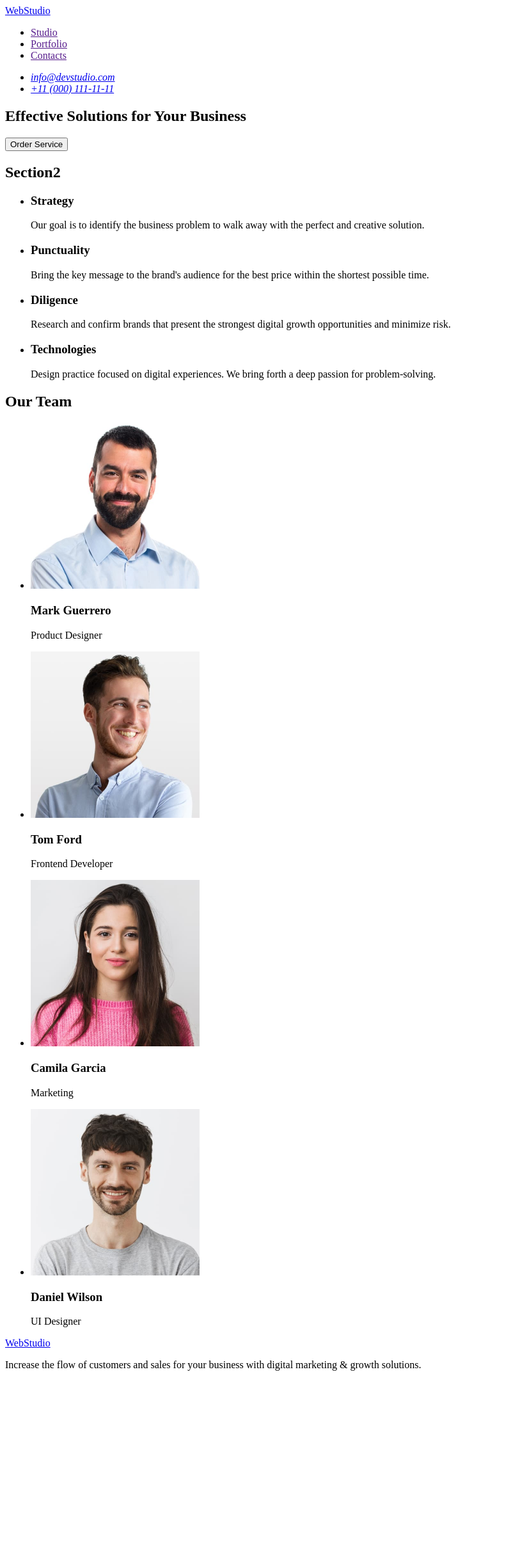
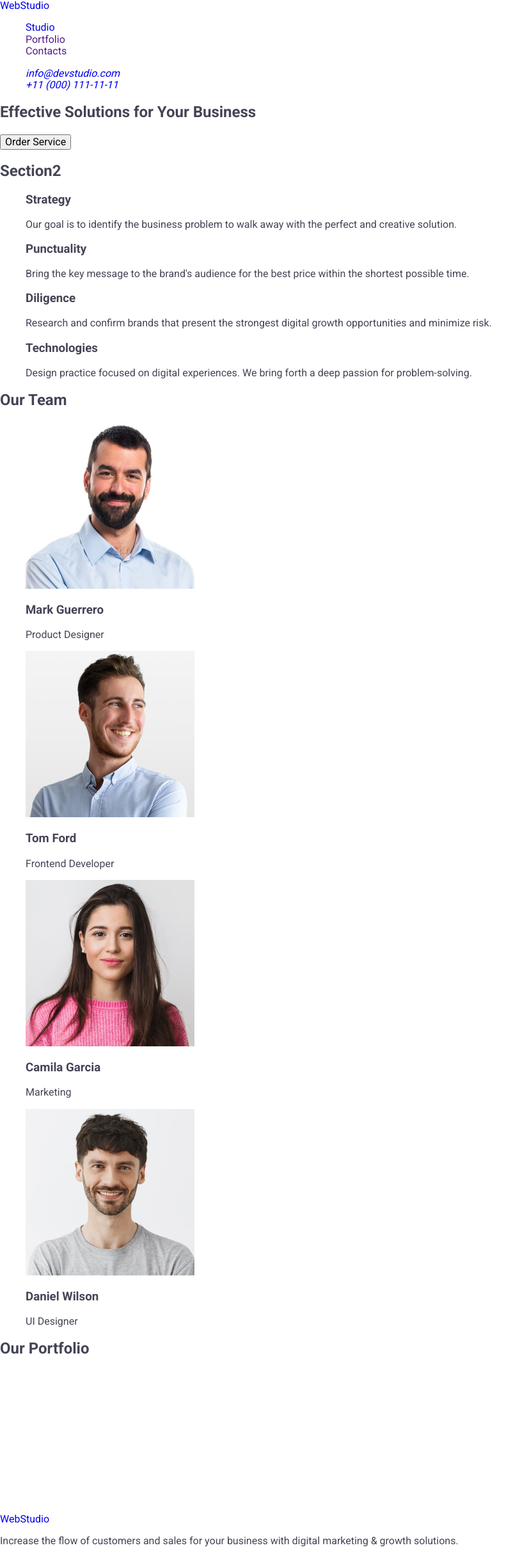
Before and after one commit to DmytroGunko39/goit-markup-hw-02, a plain HTML site: page index.html in a window 1280 px wide. Shown: the whole page at 64% size, without its empty margins (0-827 px from the left). Before the commit the page ends 2158 px from the top, so only its background shows below. Drawn offline with nearby package versions, Linux system fonts and the light colour scheme.

Commit message:
save img

```diff
--- /dev/null
+++ b/css/styles.css
@@ -0,0 +1,14 @@
+/*font-family: "Roboto", sans-serif;
+font-family: "Raleway", sans-serif;*/
+body {
+  font-family: "Roboto", sans-serif;
+  color: #434455;
+  background-color: #fff;
+}
+ul,
+ol {
+  list-style-type: none;
+}
+a {
+  text-decoration: none;
+}
--- a/index.html
+++ b/index.html
@@ -4,23 +4,40 @@
     <meta charset="UTF-8" />
     <meta name="viewport" content="width=device-width, initial-scale=1.0" />
     <title>Web Studio-hw1</title>
+
+    <link
+      rel="stylesheet"
+      href="https://cdnjs.cloudflare.com/ajax/libs/modern-normalize/3.0.1/modern-normalize.min.css"
+      integrity="sha512-q6WgHqiHlKyOqslT/lgBgodhd03Wp4BEqKeW6nNtlOY4quzyG3VoQKFrieaCeSnuVseNKRGpGeDU3qPmabCANg=="
+      crossorigin="anonymous"
+      referrerpolicy="no-referrer"
+    />
+
+    <link rel="preconnect" href="https://fonts.googleapis.com" />
+    <link rel="preconnect" href="https://fonts.gstatic.com" crossorigin />
+    <link
+      href="https://fonts.googleapis.com/css2?family=Raleway:wght@700&family=Roboto:wght@400;500;700&display=swap"
+      rel="stylesheet"
+    />
+
+    <link rel="stylesheet" href="./css/styles.css" />
   </head>
 
   <body>
-    <header>
-      <nav>
-        <a href="./index.html">WebStudio</a>
-        <ul>
-          <li><a href="">Studio</a></li>
-          <li><a href="">Portfolio</a></li>
-          <li><a href="">Contacts</a></li>
+    <header class="page-header">
+      <nav class="header-nav">
+        <a class="logo" href=./index.html">Web<span class="logo-part">Studio</span></a>
+        <ul class="nav-list">
+          <li class="nav-item"><a class="nav-link" href="./index.html">Studio</a></li>
+          <li class="nav-item"><a class="nav-link" href="">Portfolio</a></li>
+          <li class="nav-item"><a class="nav-link" href="">Contacts</a></li>
         </ul>
       </nav>
 
-      <address>
-        <ul>
-          <li><a href="mailto:info@devstudio.com">info@devstudio.com</a></li>
-          <li><a href="tel:+110001111111">+11 (000) 111-11-11</a></li>
+      <address class="contacts">
+        <ul class="contacts-list">
+          <li class="contacts-item"><a class="contacts-link" href="mailto:info@devstudio.com">info@devstudio.com</a></li>
+          <li class="contacts-item"><a class="contacts-link" href="tel:+110001111111">+11 (000) 111-11-11</a></li>
         </ul>
       </address>
     </header>
@@ -107,6 +124,53 @@
           </li>
         </ul>
       </section>
+      <section>
+        <h2>Our Portfolio</h2>
+        <ul>
+          <li>
+            <img src="" alt="">
+              <h3>
+                <p></p>
+              </h3>
+            </img>
+          </li>
+          <li>
+            <img src="" alt="">
+              <h3>
+                <p></p>
+              </h3>
+            </img>
+          </li>
+          <li>
+            <img src="" alt="">
+              <h3>
+                <p></p>
+              </h3>
+            </img>
+          </li>
+          <li>
+            <img src="" alt="">
+              <h3>
+                <p></p>
+              </h3>
+            </img>
+          </li>
+          <li>
+            <img src="" alt="">
+              <h3>
+                <p></p>
+              </h3>
+            </img>
+          </li>
+          <li>
+            <img src="" alt="">
+              <h3>
+                <p></p>
+              </h3>
+            </img>
+          </li>
+        </ul>
+      </section>
     </main>
     <footer>
       <a href="./index.html">WebStudio</a>
```
Also changed, not shown: images/img-4.jpg (added), images/img-5.jpg (added), images/img-6.jpg (added), images/img-7.jpg (added), images/img-8.jpg (added), images/img-9.jpg (added), 1 other file.
